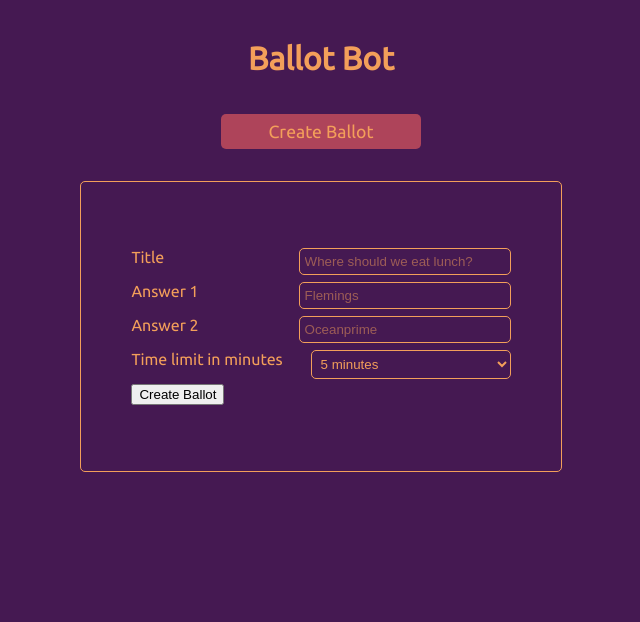
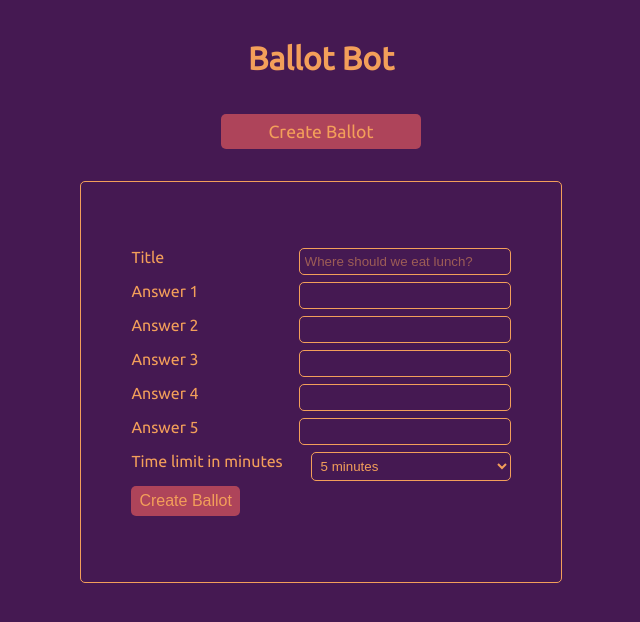
Before and after one commit to richwblake/ballotbot-frontend, a React (Vite) app: page /new in a window 1280 px wide. Shown: the top 622 px of the page, without its empty margins (319-959 px from the left). Built offline with nearby package versions, Linux system fonts and the light colour scheme.

Commit message:
Adds state to control number of response inputs

```diff
--- a/src/index.css
+++ b/src/index.css
@@ -86,3 +86,17 @@ li:hover {
 #responses p {
     font-weight: bold;
 }
+
+#create-ballot-btn {
+    border-radius: 5px;
+    border: none;
+    font-size: 16px;
+    padding: 6px 8px;
+    color: #F39F5A;
+    text-decoration: none;
+    background-color: #AE445A;
+}
+
+#create-ballot-btn:hover {
+    background-color: #662549;
+}
--- a/src/routes/new.jsx
+++ b/src/routes/new.jsx
@@ -38,7 +38,28 @@ export async function action({ request, params }) {
 
 export default function NewBallot() {
 
-    const numTextFields = useState(0);
+    const [numTextFields, setNumTextFields] = useState(5);
+
+    const renderTextFields = () => {
+        let fields = [];
+        for (let i = 0; i < numTextFields; ++i) {
+            const tf =
+            (<p key={i}>
+                <label>
+                    <span>Answer {i + 1}</span>
+                    <input
+                        type='text'
+                        className='new-ballot-inp'
+                        name={'ans' + (i + 1)}
+                    />
+                </label>
+            </p>);
+
+            fields.push(tf);
+        }
+
+        return fields;
+    };
 
     return (
         <Form method='post' id='ballot-form'>
@@ -53,28 +74,7 @@ export default function NewBallot() {
                     />
                 </label>
             </p>
-            <p>
-                <label>
-                    <span>Answer 1</span>
-                    <input
-                        type='text'
-                        className='new-ballot-inp'
-                        name='ans1'
-                        placeholder='Flemings'
-                    />
-                </label>
-            </p>
-            <p>
-                <label>
-                    <span>Answer 2</span>
-                    <input
-                        type='text'
-                        className='new-ballot-inp'
-                        name='ans2'
-                        placeholder='Oceanprime'
-                    />
-                </label>
-            </p>
+            {renderTextFields()}
             <p>
                 <label>
                     <span>Time limit in minutes</span>
@@ -86,7 +86,7 @@ export default function NewBallot() {
                 </label>
             </p>
             <p>
-                <button type='submit'>Create Ballot</button>
+                <button id='create-ballot-btn' type='submit'>Create Ballot</button>
             </p>
         </Form>
     );
```
